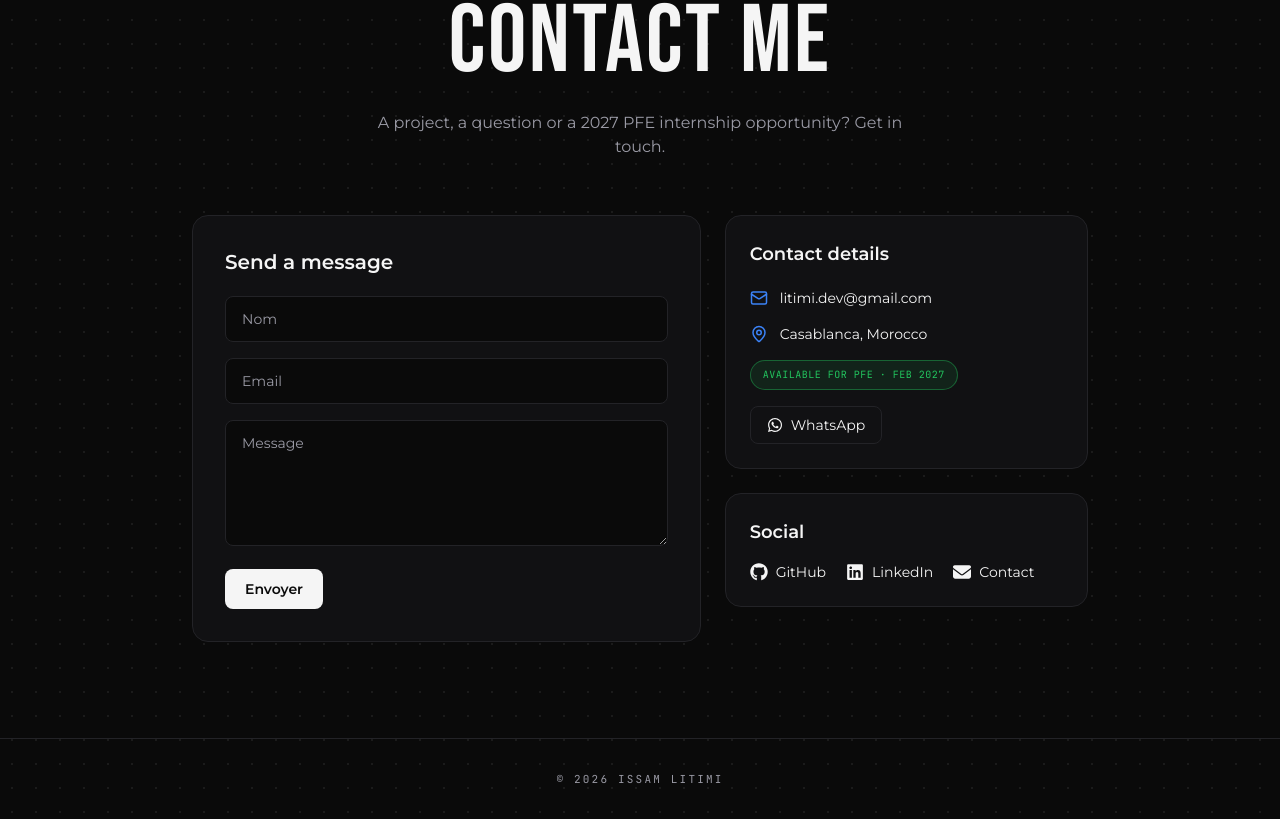
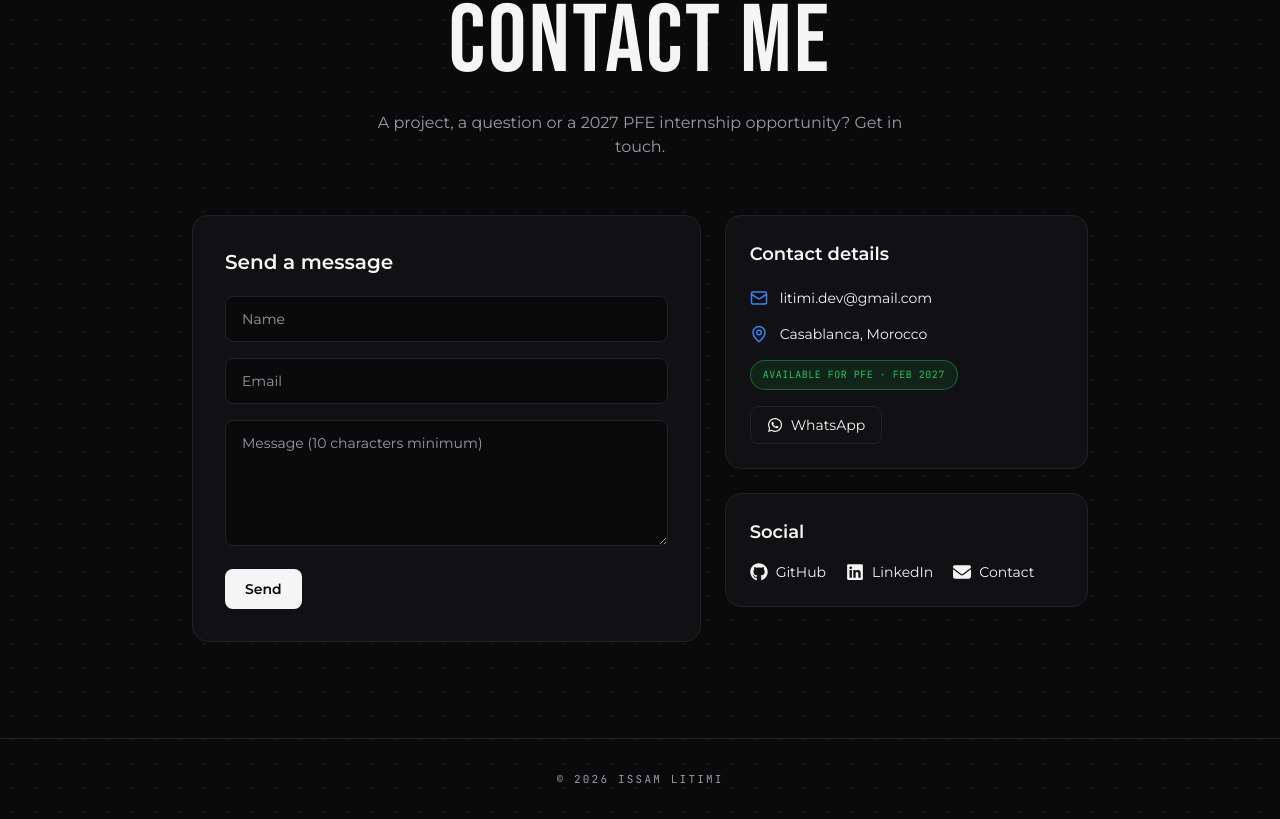
Before and after one commit to LI-ISSAM/portfolio, a Next.js app in the folder frontend/: page /en in a window 1280 px wide. Shown: the part 4744-5563 px from the top of the page. Built offline with nearby package versions, Linux system fonts and the light colour scheme; no server answers.

Commit message:
fix ContactForm

```diff
--- a/frontend/components/ContactForm.tsx
+++ b/frontend/components/ContactForm.tsx
@@ -1,13 +1,14 @@
 "use client";
 
 import { useState } from "react";
+import type { Dict } from "../lib/dictionaries";
 
 type Status = "idle" | "sending" | "success" | "error";
 
 const input =
   "w-full rounded-lg border border-line bg-bg px-4 py-3 text-sm placeholder:text-muted focus:border-accent focus:outline-none";
 
-export default function ContactForm() {
+export default function ContactForm({ t }: { t: Dict["form"] }) {
   const [status, setStatus] = useState<Status>("idle");
 
   async function handleSubmit(e: React.FormEvent<HTMLFormElement>) {
@@ -17,7 +18,7 @@ export default function ContactForm() {
     const data = Object.fromEntries(new FormData(form));
 
     try {
-      const res = await fetch(`${process.env.NEXT_PUBLIC_API_URL}/api/contact`, {
+      const res = await fetch(`${process.env.NEXT_PUBLIC_API_URL ?? ""}/api/contact`, {
         method: "POST",
         headers: { "Content-Type": "application/json" },
         body: JSON.stringify(data),
@@ -32,11 +33,11 @@ export default function ContactForm() {
 
   return (
     <form onSubmit={handleSubmit} className="space-y-4">
-      <input name="name" placeholder="Nom" required maxLength={100} className={input} />
-      <input name="email" type="email" placeholder="Email" required className={input} />
+      <input name="name" placeholder={t.name} required maxLength={100} className={input} />
+      <input name="email" type="email" placeholder={t.email} required className={input} />
       <textarea
         name="message"
-        placeholder="Message"
+        placeholder={t.message}
         required
         minLength={10}
         maxLength={3000}
@@ -48,12 +49,10 @@ export default function ContactForm() {
         disabled={status === "sending"}
         className="rounded-lg bg-fg px-5 py-2.5 text-sm font-semibold text-bg transition hover:opacity-80 disabled:opacity-50"
       >
-        {status === "sending" ? "Envoi…" : "Envoyer"}
+        {status === "sending" ? t.sending : t.send}
       </button>
-      {status === "success" && <p className="text-sm text-green-500">Message envoyé, merci !</p>}
-      {status === "error" && (
-        <p className="text-sm text-red-500">L’envoi a échoué. Réessaie ou écris-moi par email.</p>
-      )}
+      {status === "success" && <p className="text-sm text-green-500">{t.success}</p>}
+      {status === "error" && <p className="text-sm text-red-500">{t.error}</p>}
     </form>
   );
 }
```
